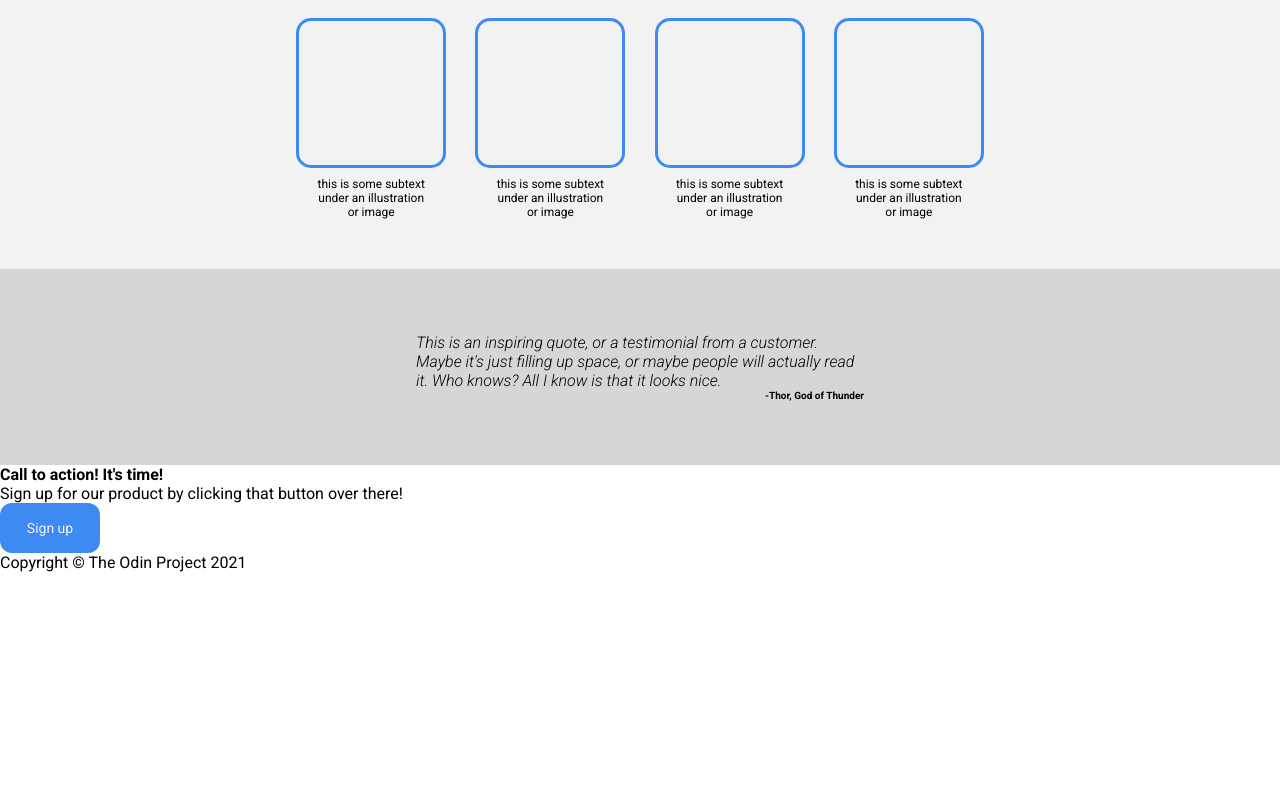
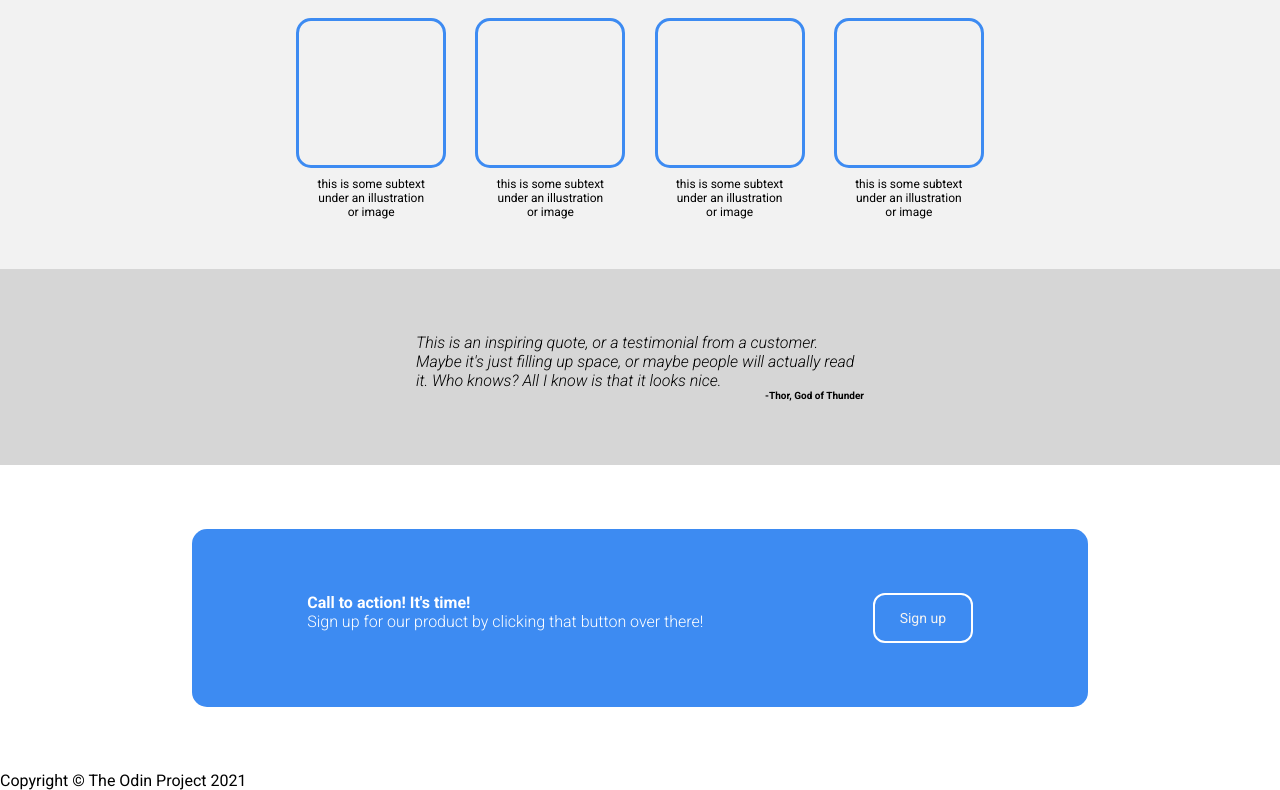
Before and after one commit to pizzi1729/landing-page, a plain HTML site: page index.html in a window 1280 px wide. Shown: the part 482-1272 px from the top of the page. Before the commit the page ends 1054 px from the top, so only its background shows below. Drawn offline with Linux system fonts and the light colour scheme.

Commit message:
Define 'call-to-action' section
In this commit, we defined the 'call-to-action' section. We wrote the css
snippet of code and we adjusted a little bit the HTML structure, just
to make more consistent the structure.

```diff
--- a/index.html
+++ b/index.html
@@ -55,11 +55,13 @@
             <h4>-Thor, God of Thunder</h4>
         </div>
         <div class="call-to-action">
-            <h4>Call to action! It's time!</h4>
-            <p>Sign up for our product by clicking that button over there!</p>
-            <button class="enter" type="button">
-                Sign up
-            </button>
+            <div class="text">
+                <h4>Call to action! It's time!</h4>
+                <p>Sign up for our product by clicking that button over there!</p>
+            </div>
+            <div class="sign-up">
+                <button class="enter" type="button">Sign up</button>
+            </div>
         </div>
     </main>
     <footer>
--- a/style.css
+++ b/style.css
@@ -49,7 +49,7 @@ header {
     margin-right: 50px;
 }
 
-.enter {
+.hero.paragraph button {
     background-color: #3D8BF2;
     font-size: 14px;
     color: #F2F2F2;
@@ -121,6 +121,40 @@ main {
     width: 50%;
 }
 
+.call-to-action {
+    background-color: #3D8BF2;
+    color: white;
+    padding: 5% 9% 5% 9%;
+    margin: 5% 15% 5% 15%;
+    border-radius: 15px;
+    height: auto;
+    display: flex;
+}
+
+.text {
+    width: 70%;
+}
+
+.text p {
+    font-weight: 300;
+}
+
+.sign-up {
+    margin-left: auto;
+    margin-right: 0;
+}
+
+.sign-up button {
+    background-color: #3D8BF2;
+    font-size: 14px;
+    color: #F2F2F2;
+    border: 2px solid white;
+    border-radius: 12px;
+    height: 50px;
+    width: 100px;
+
+}
+
 footer {
 
 }
```
